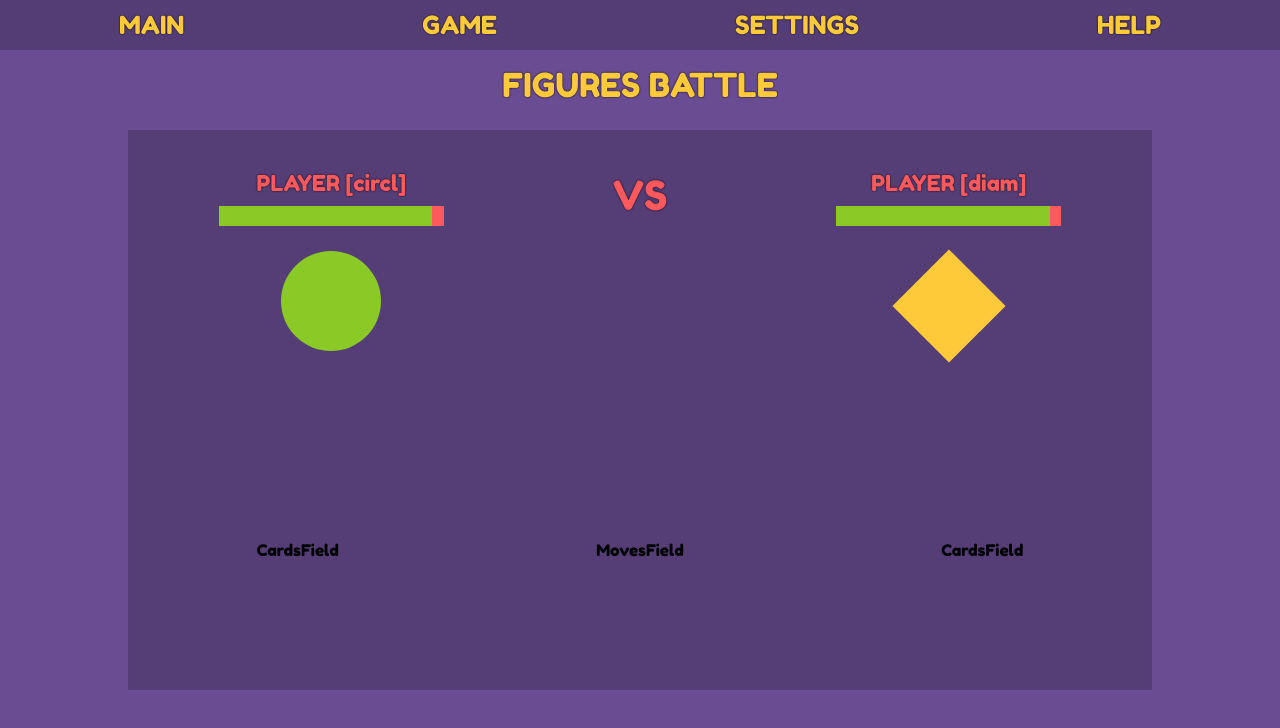
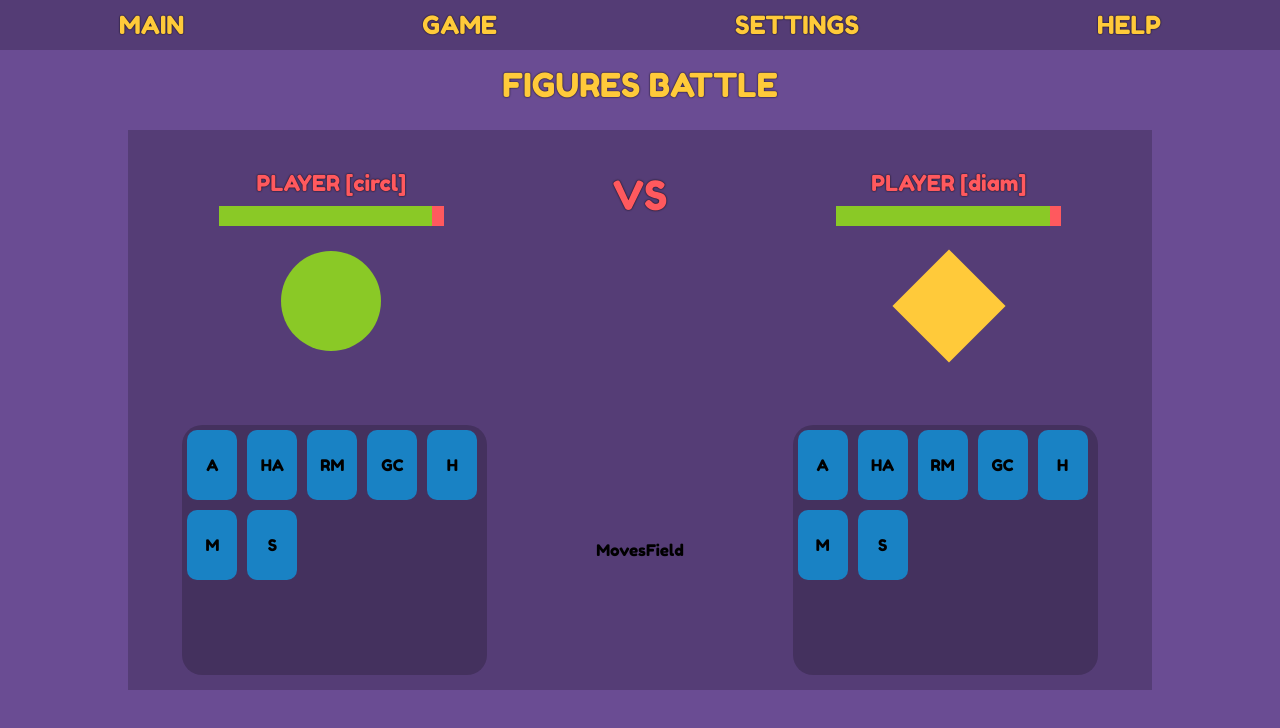
Before and after one commit to dzianisshupenka/react-game, a React (Create React App) app: page /game in a window 1280 px wide. Shown: the top 728 px of the page. Built offline with nearby package versions, Linux system fonts and the light colour scheme.

Commit message:
feat: cards field base layout

```diff
--- /dev/null
+++ b/src/components/game/Card.tsx
@@ -0,0 +1,15 @@
+import React from 'react';
+
+interface CardProps {
+    name: string
+}
+
+const Card:React.FC<CardProps> = ({name}) => {
+    return (
+        <div className="game-card">
+            {name}
+        </div>
+    );
+};
+
+export default Card;
--- a/src/components/game/CardsField.tsx
+++ b/src/components/game/CardsField.tsx
@@ -1,9 +1,14 @@
 import React from 'react';
+import { Card } from '.';
+
+const cards = ["A", "HA", "RM", "GC", "H", "M", "S"];
 
 const CardsField:React.FC = () => {
     return (
-        <div>
-            CardsField
+        <div className="game-cards-field">
+            {cards.map((item, index) => {
+                return <Card name={item} key={index} />
+            })}
         </div>
     );
 };
--- a/src/components/game/index.ts
+++ b/src/components/game/index.ts
@@ -1,9 +1,11 @@
 import PlayerField from './PlayerField';
 import CardsField from './CardsField';
 import MovesField from './MovesField';
+import Card from './Card';
 
 export {
     PlayerField,
     CardsField,
-    MovesField
+    MovesField,
+    Card
 };
--- a/src/index.css
+++ b/src/index.css
@@ -176,3 +176,31 @@ code {
   transform: rotate(-45deg);
   background-color: #ffca3a;
 }
+
+.game-card {
+  box-sizing: border-box;
+  display: flex;
+  align-items: center;
+  justify-content: center;
+  width: 50px;
+  height: 70px;
+  margin: 5px;
+  border-radius: 10px;
+  background-color: #1982c4;
+}
+
+.game-card:hover {
+  background-color: #1573ad;
+  box-shadow: 0 0 3px #ffca3a;
+  border: 1px solid #ffca3a;
+}
+
+.game-cards-field {
+  width: 305px;
+  height: 250px;
+  display: flex;
+  flex-wrap: wrap;
+  align-content: flex-start;
+  background-color: rgba(0, 0, 0, 0.2);
+  border-radius: 20px;
+}
```
Also changed, not shown: src/components/game/PlayerField.tsx (line endings or trailing spaces).
